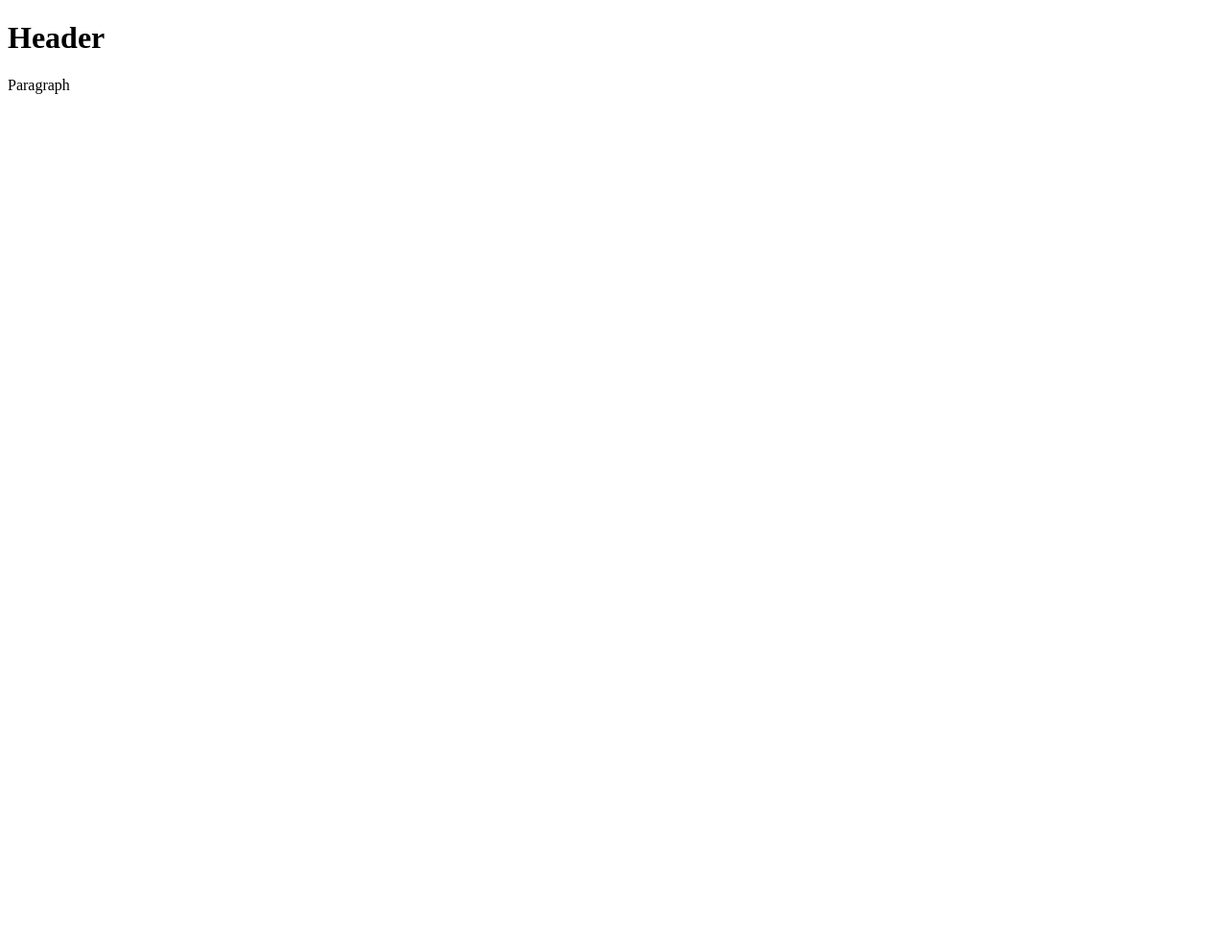
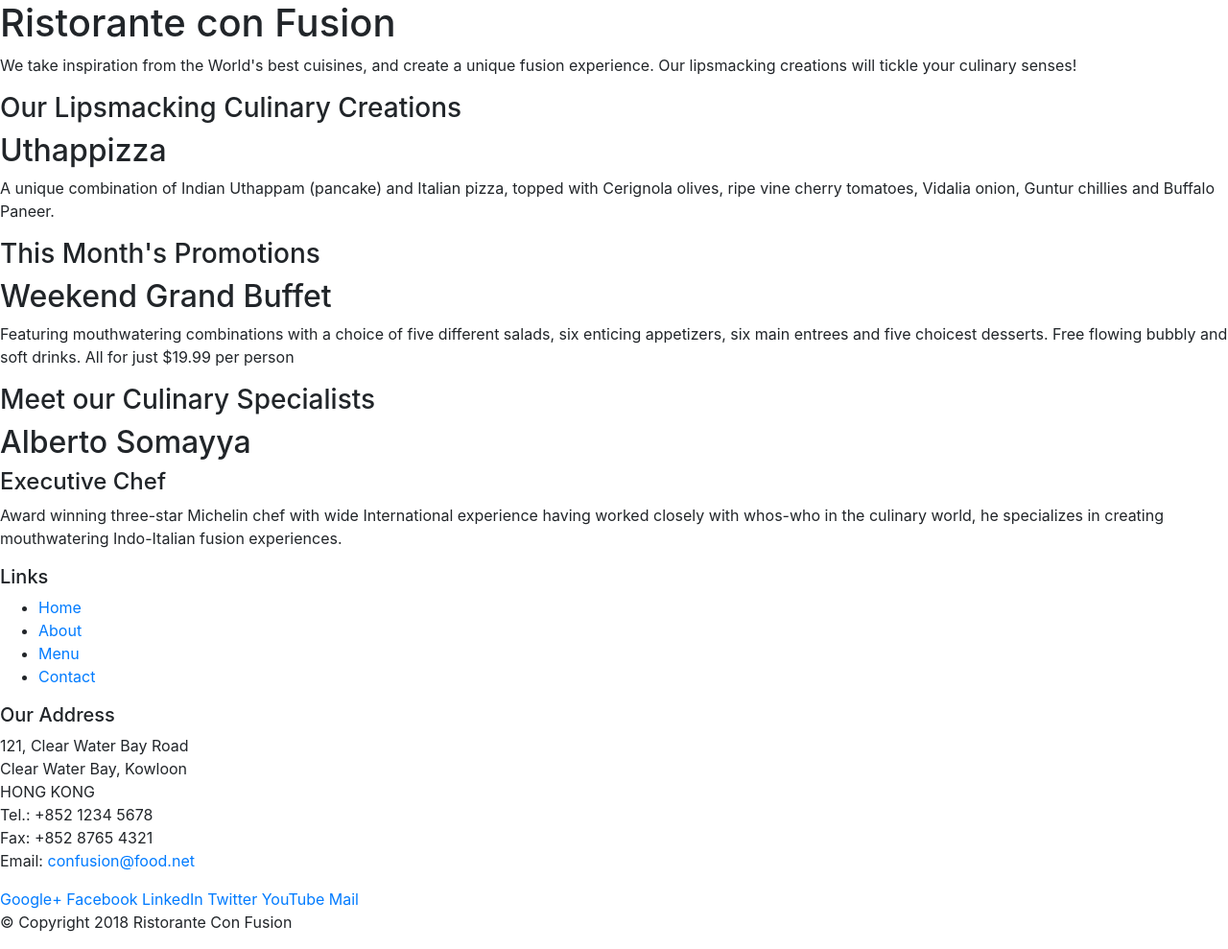
Before and after one commit to joacodru/Fs_web, a website: page index.html in a window 1280 px wide. Shown: the whole page at 96% size. Before the commit the page ends 800 px from the top, so only its background shows below. Drawn offline with nearby package versions, Linux system fonts and the light colour scheme.

Commit message:
Setting up Bootstrap

```diff
--- a/index.html
+++ b/index.html
@@ -1,8 +1,112 @@
 <!DOCTYPE html>
-<html>
-	<head></head>
-	<body>
-		<h1>Header</h1>
-		<p>Paragraph</p>
-	</body>
+<html lang="en">
+
+<head>
+    <!-- Required meta tags always come first -->
+    <meta charset="utf-8">
+    <meta name="viewport" content="width=device-width, initial-scale=1, shrink-to-fit=no">
+    <meta http-equiv="x-ua-compatible" content="ie=edge">
+
+    <!-- Bootstrap CSS -->
+    <link rel="stylesheet" href="node_modules/bootstrap/dist/css/bootstrap.min.css">
+    <title>Ristorante Con Fusion</title>
+</head>
+
+<body>
+
+    <header>
+        <div>
+            <div>
+                <div>
+                    <h1>Ristorante con Fusion</h1>
+                    <p>We take inspiration from the World's best cuisines, and create a unique fusion experience. Our lipsmacking creations will tickle your culinary senses!</p>
+                </div>
+                <div>
+                </div>
+            </div>
+        </div>
+    </header>
+
+    <div>
+        <div>
+            <div>
+                <h3>Our Lipsmacking Culinary Creations</h3>
+            </div>
+            <div>
+                <h2>Uthappizza</h2>
+                <p>A unique combination of Indian Uthappam (pancake) and Italian pizza, topped with Cerignola olives, ripe vine cherry tomatoes, Vidalia onion, Guntur chillies and Buffalo Paneer.</p>
+            </div>
+        </div>
+
+
+        <div>
+            <div>
+                <h3>This Month's Promotions</h3>
+            </div>
+            <div>
+                <h2>Weekend Grand Buffet</h2>
+                <p>Featuring mouthwatering combinations with a choice of five different salads, six enticing appetizers, six main entrees and five choicest desserts. Free flowing bubbly and soft drinks. All for just $19.99 per person </p>
+            </div>
+        </div>
+
+        <div>
+            <div>
+                <h3>Meet our Culinary Specialists</h3>
+            </div>
+            <div>
+                <h2>Alberto Somayya</h2>
+                <h4>Executive Chef</h4>
+                <p>Award winning three-star Michelin chef with wide International experience having worked closely with whos-who in the culinary world, he specializes in creating mouthwatering Indo-Italian fusion experiences. </p>
+            </div>
+        </div>
+    </div>
+
+    <footer>
+        <div>
+            <div>
+                <div>
+                    <h5>Links</h5>
+                    <ul>
+                        <li><a href="#">Home</a></li>
+                        <li><a href="#">About</a></li>
+                        <li><a href="#">Menu</a></li>
+                        <li><a href="#">Contact</a></li>
+                    </ul>
+                </div>
+                <div>
+                    <h5>Our Address</h5>
+                    <address>
+		              121, Clear Water Bay Road<br>
+		              Clear Water Bay, Kowloon<br>
+		              HONG KONG<br>
+		              Tel.: +852 1234 5678<br>
+		              Fax: +852 8765 4321<br>
+		              Email: <a href="mailto:confusion@food.net">confusion@food.net</a>
+		           </address>
+                </div>
+                <div>
+                    <div>
+                        <a href="http://google.com/+">Google+</a>
+                        <a href="http://www.facebook.com/profile.php?id=">Facebook</a>
+                        <a href="http://www.linkedin.com/in/">LinkedIn</a>
+                        <a href="http://twitter.com/">Twitter</a>
+                        <a href="http://youtube.com/">YouTube</a>
+                        <a href="mailto:">Mail</a>
+                    </div>
+                </div>
+           </div>
+           <div>
+                <div>
+                    <p>© Copyright 2018 Ristorante Con Fusion</p>
+                </div>
+           </div>
+        </div>
+    </footer>
+    <!-- jQuery first, then Popper.js, then Bootstrap JS. -->
+    <script src="node_modules/jquery/dist/jquery.slim.min.js"></script>
+    <script src="node_modules/popper.js/dist/umd/popper.min.js"></script>
+    <script src="node_modules/bootstrap/dist/js/bootstrap.min.js"></script>
+
+</body>
+
 </html>
```
Also changed, not shown: package.json (+10 -13 lines).
